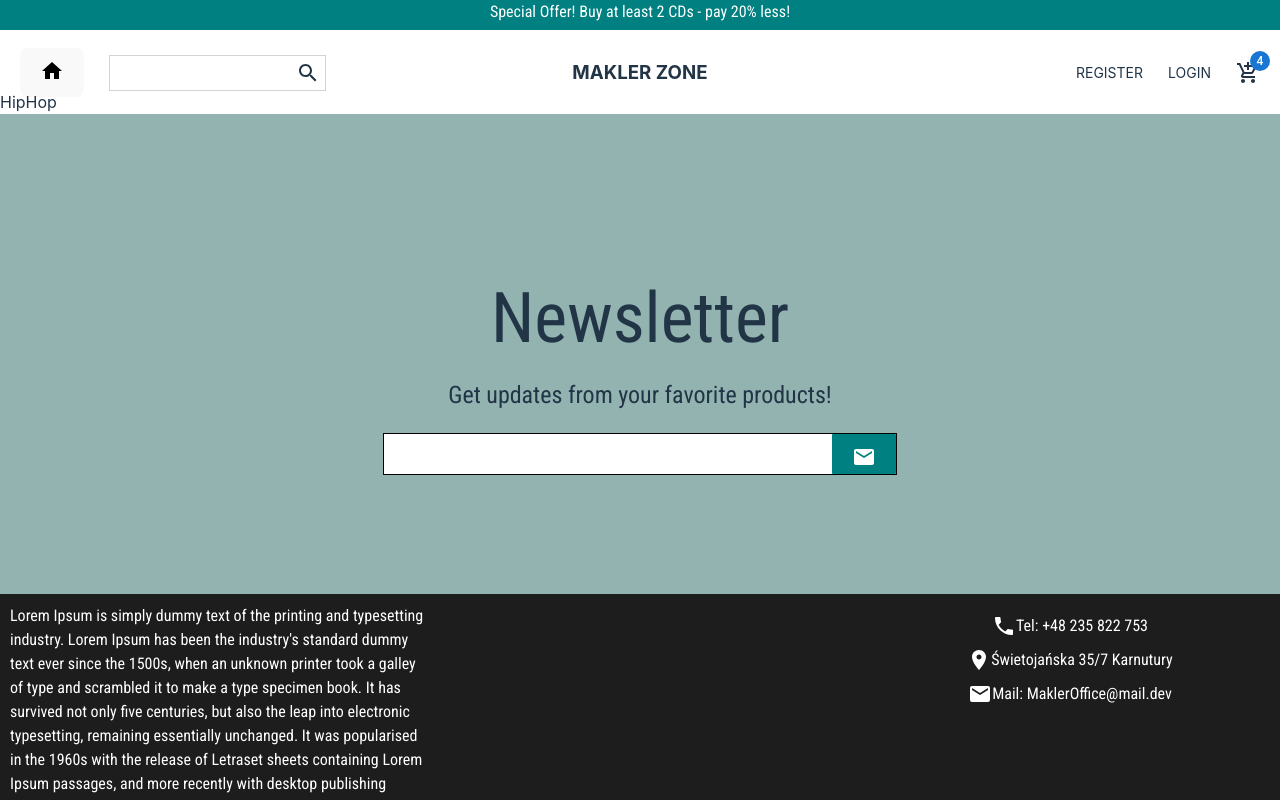
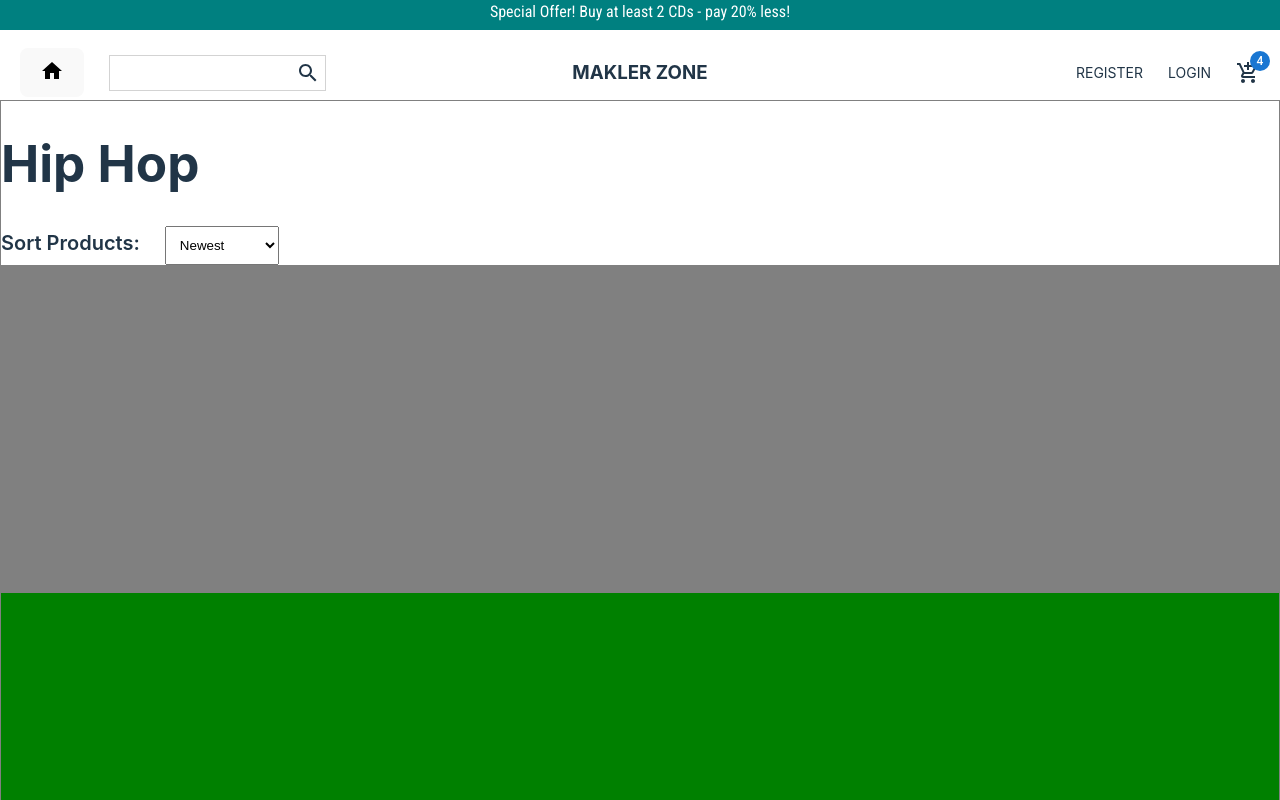
Before and after one commit to PrzemekChociaj/music-shop, a React (Vite) app: page /HipHop in a window 1280 px wide. Shown: the top 800 px of the page. Built offline with nearby package versions, Linux system fonts and the light colour scheme.

Commit message:
Hip hop category + Product + Products components :sparkles:

```diff
--- a/src/components/Categories/HipHop/HipHop.tsx
+++ b/src/components/Categories/HipHop/HipHop.tsx
@@ -1,7 +1,62 @@
 import React from 'react';
 
+const Container = styled.div`
+	border: 1px solid grey;
+	margin-top: 10px;
+	height: 100vh;
+`;
+
+const FilterContainer = styled.div``;
+const Filter = styled.div``;
+const FilterText = styled.span`
+	font-size: 20px;
+	font-weight: 600;
+	margin-right: 20px;
+`;
+const Title = styled.h1``;
+const Select = styled.select`
+	padding: 10px;
+	margin-right: 20px;
+`;
+
+const Top = styled.div`
+	height: 41vh;
+	background-color: grey;
+	display: flex; ;
+`;
+const Bottom = styled.div`
+	height: 41vh;
+	background-color: green;
+`;
+const ImageContainer = styled.div`
+	display: flex;
+	flex: 1;
+`;
+
+const Option = styled.option``;
+import styled from 'styled-components';
 const HipHop = () => {
-	return <div>HipHop</div>;
+	return (
+		<Container>
+			<Title> Hip Hop </Title>
+			<FilterContainer>
+				<Filter>
+					<FilterText> Sort Products: </FilterText>
+					<Select>
+						<Option>Newest</Option>
+						<Option> Price (asc) </Option>
+						<Option> Price (desc) </Option>
+					</Select>
+				</Filter>
+			</FilterContainer>
+			<Top>
+				<ImageContainer></ImageContainer>
+				<ImageContainer></ImageContainer>
+				<ImageContainer></ImageContainer>
+			</Top>
+			<Bottom></Bottom>
+		</Container>
+	);
 };
 
 export default HipHop;
--- a/src/components/Newsletter/Newsletter.tsx
+++ b/src/components/Newsletter/Newsletter.tsx
@@ -4,7 +4,7 @@ import MailIcon from '@mui/icons-material/Mail';
 
 const Newsletter = () => {
 	const Container = styled.div`
-		height: 60vh;
+		height: 40vh;
 		background-color: #92b3b0;
 		display: flex;
 		align-items: center;
```
Also changed, not shown: src/components/Categories/HipHop/Product.tsx (added, +85 -0 lines), src/components/Categories/HipHop/Products.tsx (added, +22 -0 lines), src/data.tsx (added, +26 -0 lines).
